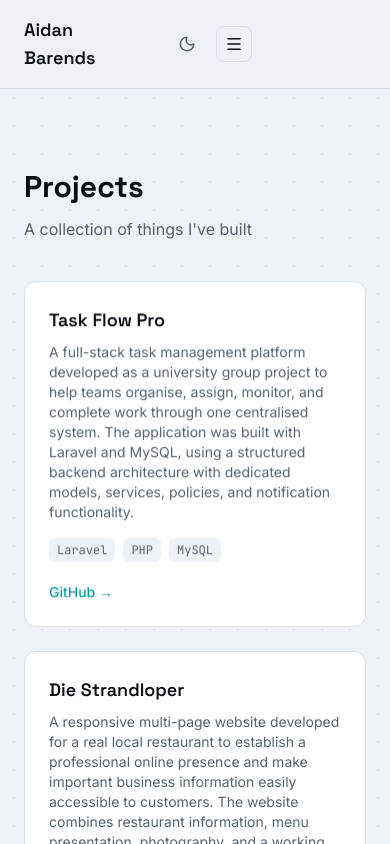
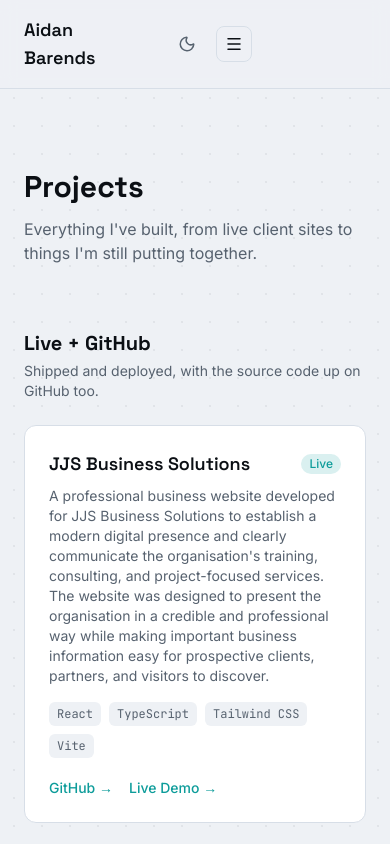
Before and after one commit to aidan-g-barends/Aidan-Barends-Portfolio, a Next.js app: page /projects in a window 390 px wide. Shown: the top 844 px of the page. Built offline with nearby package versions, Linux system fonts and the light colour scheme.

Commit message:
Restructure projects by status, add GoldenWay/DFV, refresh copy

```diff
--- a/src/app/projects/page.tsx
+++ b/src/app/projects/page.tsx
@@ -1,5 +1,6 @@
 import type { Metadata } from "next";
 import { projects } from "../../data/projects";
+import type { ProjectStatus } from "../../data/projects";
 import ProjectCard from "../../components/ProjectCard";
 
 export const metadata: Metadata = {
@@ -8,6 +9,30 @@
     "A collection of full stack web applications and client projects built by Aidan Barends, including Task Flow Pro, Die Strandloper, and MediTicket 2.",
 };
 
+const sections: {
+  status: ProjectStatus;
+  title: string;
+  description: string;
+}[] = [
+  {
+    status: "live",
+    title: "Live + GitHub",
+    description:
+      "Shipped and deployed, with the source code up on GitHub too.",
+  },
+  {
+    status: "github-only",
+    title: "GitHub Only",
+    description:
+      "Finished builds that aren't deployed anywhere, but the code is public.",
+  },
+  {
+    status: "in-progress",
+    title: "In Progress",
+    description: "Still under active development.",
+  },
+];
+
 export default function ProjectsPage() {
   return (
     <section className="mx-auto max-w-5xl px-6 py-20">
@@ -15,21 +40,47 @@
         <h1 className="text-3xl font-bold">Projects</h1>
 
         <p className="mt-3 max-w-2xl text-foreground-muted">
-          A collection of things I&apos;ve built
+          Everything I&apos;ve built, from live client sites to
+          things I&apos;m still putting together.
+        </p>
+      </div>
+
+      {sections.map((section) => {
+        const sectionProjects = projects.filter(
+          (project) => project.status === section.status
+        );
+
+        if (sectionProjects.length === 0) return null;
+
+        return (
+          <div
+            key={section.status}
+            className="mt-16 first:mt-10"
+          >
+            <div data-gsap="reveal">
+              <h2 className="text-xl font-bold">
+                {section.title}
+              </h2>
+
+              <p className="mt-1 text-sm text-foreground-muted">
+                {section.description}
               </p>
             </div>
 
             <div
               data-gsap="stagger"
-        className="mt-10 grid gap-6 sm:grid-cols-2"
+              className="mt-6 grid gap-6 sm:grid-cols-2"
             >
-        {projects.map((project) => (
+              {sectionProjects.map((project) => (
                 <ProjectCard
                   key={project.slug}
                   project={project}
                 />
               ))}
             </div>
+          </div>
+        );
+      })}
     </section>
   );
 }
--- a/src/components/ProjectCard.tsx
+++ b/src/components/ProjectCard.tsx
@@ -68,9 +68,15 @@
           </Link>
         </h3>
 
-        {project.inProgress && (
+        {project.status === "in-progress" && (
           <span className="rounded-full bg-amber-500/15 px-2 py-0.5 text-xs font-medium text-amber-600 dark:text-amber-400">
             In Progress
+          </span>
+        )}
+
+        {project.status === "live" && (
+          <span className="rounded-full bg-accent/15 px-2 py-0.5 text-xs font-medium text-accent">
+            Live
           </span>
         )}
       </div>
@@ -99,7 +105,7 @@
             rel="noopener noreferrer"
             className="text-accent transition-transform duration-200 hover:translate-x-1 hover:underline"
           >
-            GitHub →
+            {project.private ? "GitHub (Private) →" : "GitHub →"}
           </a>
         )}
 
--- a/src/data/projects.ts
+++ b/src/data/projects.ts
@@ -1,3 +1,5 @@
+export type ProjectStatus = "live" | "github-only" | "in-progress";
+
 export type Project = {
   slug: string;
   name: string;
@@ -7,8 +9,9 @@
   githubFrontend?: string;
   githubBackend?: string;
   live?: string;
+  private?: boolean;
+  status: ProjectStatus;
   featured: boolean;
-  inProgress?: boolean;
   role?: string;
   problem?: string;
   features?: string[];
@@ -23,8 +26,8 @@
       "A full-stack task management platform developed as a university group project to help teams organise, assign, monitor, and complete work through one centralised system. The application was built with Laravel and MySQL, using a structured backend architecture with dedicated models, services, policies, and notification functionality.",
     tech: ["Laravel", "PHP", "MySQL"],
     github: "https://github.com/aidan-g-barends/Task-Flow-Pro",
-    featured: true,
-    inProgress: false,
+    status: "github-only",
+    featured: false,
     role:
       "Collaborated as part of a university development team, contributing to backend functionality, business logic, database interactions, and the overall implementation of the application's task management workflow.",
     problem:
@@ -48,8 +51,8 @@
       "A responsive multi-page website developed for a real local restaurant to establish a professional online presence and make important business information easily accessible to customers. The website combines restaurant information, menu presentation, photography, and a working contact system into a simple customer-facing experience.",
     tech: ["HTML", "Tailwind CSS", "JavaScript"],
     github: "https://github.com/aidan-g-barends/DieStrandloper",
-    featured: true,
-    inProgress: false,
+    status: "github-only",
+    featured: false,
     role:
       "Designed and developed the website independently, handling the page structure, responsive layouts, styling, JavaScript functionality, and integration of the customer contact form.",
     problem:
@@ -76,8 +79,8 @@
     tech: ["React", "TypeScript", "Tailwind CSS", "Vite"],
     github: "https://github.com/aidan-g-barends/jjs-website",
     live: "https://jjs-website-omega.vercel.app/",
-    featured: true,
-    inProgress: false,
+    status: "live",
+    featured: false,
     role:
       "Sole developer responsible for the website's frontend development, UI implementation, responsive layouts, reusable components, content presentation, deployment, and overall user experience.",
     problem:
@@ -108,8 +111,8 @@
     tech: ["Spring Boot", "Java", "JPA/Hibernate", "MySQL"],
     githubFrontend: "https://github.com/AidanBarends/MediTicketApp",
     githubBackend: "https://github.com/AidanBarends/MediTicket2",
-    featured: true,
-    inProgress: false,
+    status: "github-only",
+    featured: false,
     role:
       "Contributing as part of a 7-member software development team, working primarily within the backend and implementing functionality within the project's Domain-Driven Design architecture.",
     problem:
@@ -148,8 +151,8 @@
 
     github: "https://github.com/AidanBarends/UniExchange",
 
+    status: "in-progress",
     featured: false,
-    inProgress: true,
 
     role:
       "Contributing as part of a university software development team, working primarily on the backend domain layer and collaborating with team members through a structured Git workflow. My contributions involve implementing and maintaining domain entities, applying object-oriented design principles, and working within the project's Spring Boot architecture.",
@@ -191,8 +194,8 @@
     tech: ["Next.js", "React", "TypeScript", "Tailwind CSS", "Supabase"],
     github: "https://github.com/aidan-g-barends/practiceflow-crm",
     live: "https://practiceflow-crm-iota.vercel.app/",
+    status: "live",
     featured: true,
-    inProgress: false,
     role:
       "Frontend Developer responsible for the appointment scheduling experience, including the calendar interface, booking workflow, appointment status presentation, and reusable frontend components.",
     problem:
@@ -222,8 +225,8 @@
       "A full-stack task management application built to explore the integration of a modern Angular single-page application with a Java Spring Boot REST API. The project demonstrates the separation of frontend and backend responsibilities while providing a practical environment for working with REST endpoints, TypeScript, Java, and application data.",
     tech: ["Angular", "Spring Boot", "Java", "TypeScript"],
     github: "https://github.com/aidan-g-barends/Task-Manager-App",
-    featured: true,
-    inProgress: false,
+    status: "github-only",
+    featured: false,
     role:
       "Developing the Angular frontend and Spring Boot backend independently, including frontend components, REST API endpoints, application logic, and the communication between the two layers.",
     problem:
@@ -249,9 +252,9 @@
     description:
       "A digital public transport ticketing platform designed to modernise the way Golden Arrow Bus commuters purchase and manage bus tickets. The project moves the traditional in-person ticket purchasing experience into a digital platform, combining a React/Vite frontend with a Spring Boot backend and MySQL database.",
     tech: ["React", "Vite", "Spring Boot", "Java", "MySQL"],
-    github: "https://github.com/AidanBarends/GoldenWay",
+    github: "https://github.com/aidan-g-barends/GoldenWayApp",
+    status: "in-progress",
     featured: false,
-    inProgress: true,
     role:
       "Working as a full-stack developer within a team, with a strong focus on the Spring Boot backend, REST API development, database layer, and integration between the backend and React frontend.",
     problem:
@@ -284,8 +287,8 @@
     ],
     github: "https://github.com/aidan-g-barends/The_HairBra",
     live: "https://the-hair-bra.vercel.app/",
+    status: "live",
     featured: true,
-    inProgress: false,
     role:
       "Sole developer responsible for the application's architecture, frontend development, Supabase integration, database design, booking workflows, payment integration, and planned e-commerce functionality.",
     problem:
@@ -320,8 +323,8 @@
     tech: ["Next.js", "TypeScript", "React", "Tailwind CSS", "GSAP"],
     github: "https://github.com/aidan-g-barends/2G-Architecture",
     live: "https://2-g-architecture.vercel.app/",
+    status: "live",
     featured: true,
-    inProgress: false,
     role:
       "Full-stack developer and UI/UX designer responsible for conceptualising the digital experience, designing the UI/UX, building reusable React/Next.js components, implementing responsive layouts and GSAP-driven animations, and structuring the site so real client content and photography can be dropped in without a redesign.",
     problem:
@@ -355,8 +358,8 @@
     tech: ["Next.js", "TypeScript", "React", "Tailwind CSS", "Vercel"],
     github: "https://github.com/aidan-g-barends/BouplanOntwerpers",
     live: "https://bouplan-ontwerpers.vercel.app/",
+    status: "live",
     featured: true,
-    inProgress: false,
     role:
       "Full-stack developer and UI/UX designer responsible for the design system, component architecture, page development, accessibility implementation, SEO structure, and deployment. Work included auditing the practice's existing branding, defining the typography and colour system, and structuring the content layer so the client can replace placeholder material without a rebuild.",
     problem:
@@ -378,6 +381,30 @@
       "Production deployment on Vercel",
     ],
     challenges:
-      "The central challenge was building something that looks like an established practice's website without inventing anything to fill the gaps. Initial AI-generated design concepts included fabricated project names, invented company history, and false statistics, all of which had to be identified and stripped out. The site was instead structured around clearly marked placeholder states that look deliberate rather than broken and upgrade automatically once real content arrives. Accessibility required genuine attention rather than assumption — the client's brand orange failed WCAG AA behind white text, so a deeper variant was introduced for button fills while the original colour was reserved for non-text accents. The project also involved decisions beyond code, including choosing an email-only contact architecture over an unnecessary database and documenting exactly which information still requires client confirmation before launch.",
+      "The central challenge was building something that looks like an established practice's website without inventing anything to fill the gaps. Initial AI-generated design concepts included fabricated project names, invented company history, and false statistics, all of which had to be identified and stripped out. The site was instead structured around clearly marked placeholder states that look deliberate rather than broken and upgrade automatically once real content arrives. Accessibility required genuine attention rather than assumption, since the client's brand orange failed WCAG AA behind white text, so a deeper variant was introduced for button fills while the original colour was reserved for non-text accents. The project also involved decisions beyond code, including choosing an email-only contact architecture over an unnecessary database and documenting exactly which information still requires client confirmation before launch.",
+  },
+
+  {
+    slug: "dfv-dental-booking",
+    name: "DFV Dental Booking",
+    description:
+      "A practice website and online booking system currently in development for Dr Frans Venter's dental practice. The goal is to give patients a simple way to learn about the practice and request appointments online, instead of relying on phone calls to book a visit.",
+    tech: ["Next.js", "TypeScript", "Tailwind CSS"],
+    github: "https://github.com/aidan-g-barends/DFV",
+    private: true,
+    status: "in-progress",
+    featured: false,
+    role:
+      "Sole developer responsible for the site structure, the patient-facing booking flow, and the overall design and build of the application.",
+    problem:
+      "The practice currently manages appointments over the phone, which is slower for both patients and staff and offers no way for patients to see availability or request a booking outside of office hours. This project is building a practice website with an online booking flow to make scheduling easier for everyone involved.",
+    features: [
+      "Practice information and services overview",
+      "Online appointment booking flow",
+      "Patient-facing scheduling interface",
+      "Responsive layouts for desktop and mobile",
+    ],
+    challenges:
+      "Still early in development. The main challenge so far has been designing a booking flow that actually fits how the practice schedules patients day to day, while keeping the interface simple enough for patients of any age to use without help.",
   },
 ];
```
Also changed, not shown: src/app/about/page.tsx (+48 -9 lines), src/app/api/contact/route.ts (+6 -1 lines), src/app/experience/page.tsx (+80 -17 lines), src/app/page.tsx (+16 -3 lines), src/app/projects/[slug]/page.tsx (+26 -2 lines), src/components/ContactForm.tsx (+28 -6 lines). Lines whose indentation alone changed are shown as unchanged.
